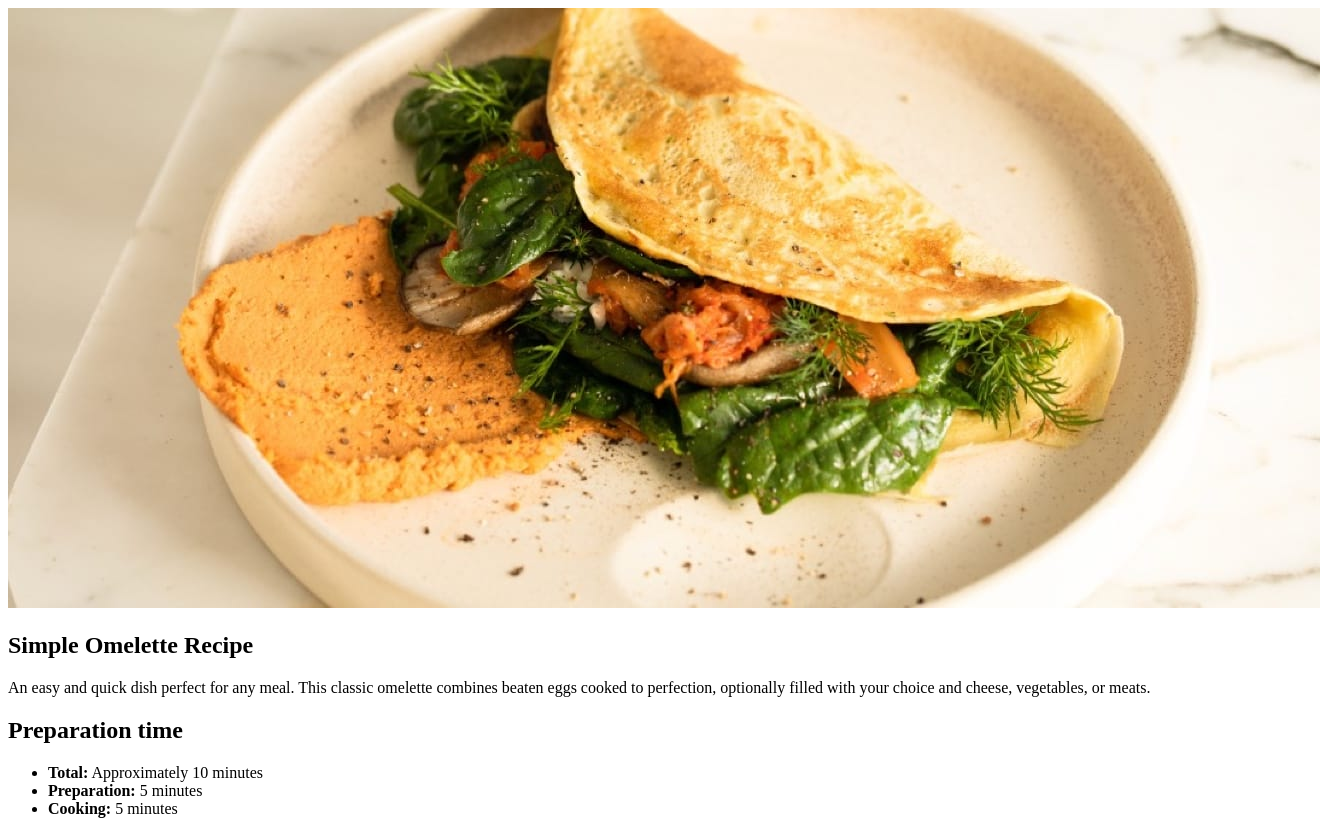
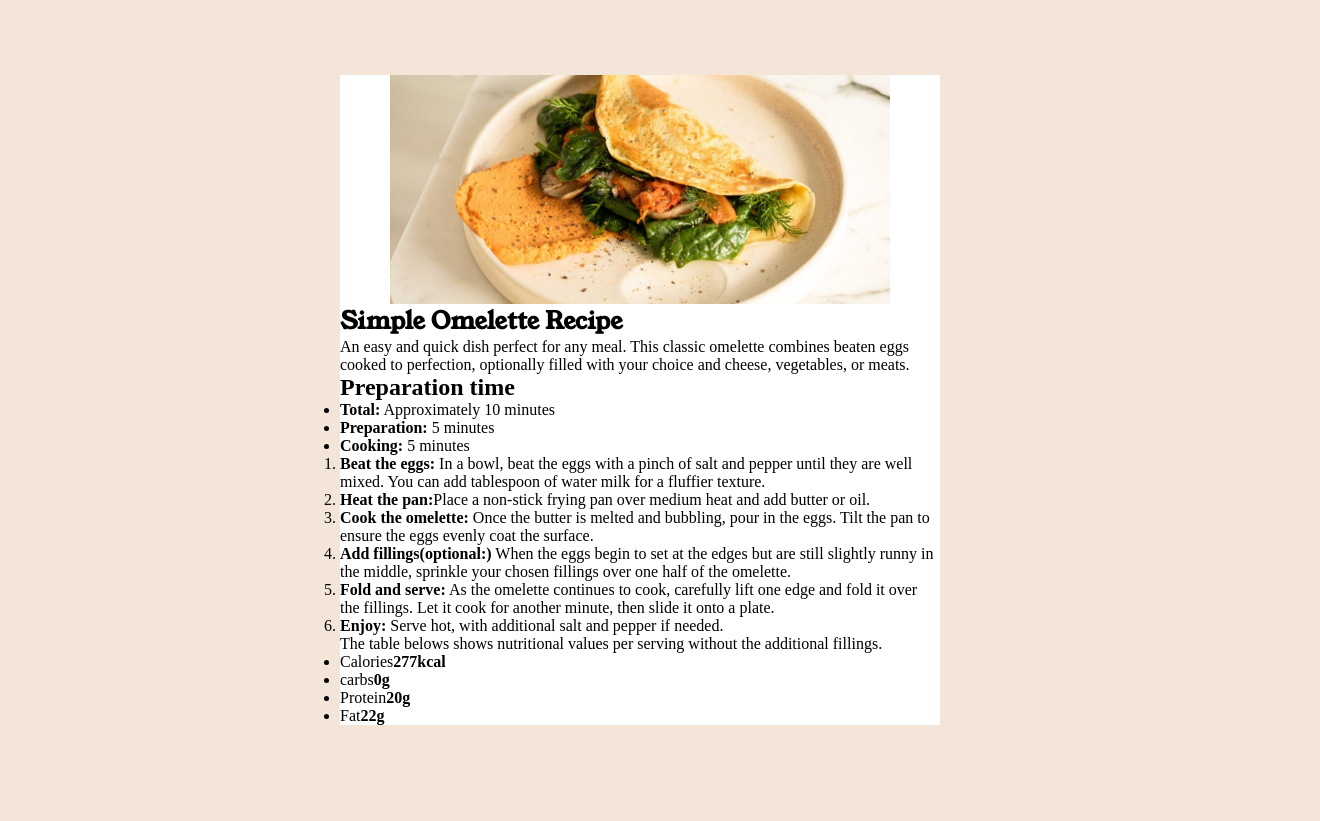
Before and after one commit to devmork/Recipe-Page, a plain HTML site: page index.html in a window 1280 px wide. Shown: the top 821 px of the page, 1320 px wide, since content can reach past the window. After the commit the page ends 800 px from the top, so only its background shows below. Drawn offline with Linux system fonts and the light colour scheme.

Commit message:
Centered the content

```diff
--- a/index.html
+++ b/index.html
@@ -3,20 +3,24 @@
   <head>
     <meta charset="UTF-8">
     <meta name="viewport" content="width=device-width, initial-scale=1.0">
+    <link rel="stylesheet" href="./src/css/style.css">
     <title>Document</title>
   </head>
   <body>
     <main>
-      <section class="recipe-description">
-        <img src="./public/assets/images/image-omelette.jpeg" alt="Omelette Picture">
-        <h1 class="recipe-title">
+      <article>
+        <section class="recipe-hero-section">
+          <div class="omelette-picture-container">
+            <img src="./public/assets/images/image-omelette.jpeg" alt="Omelette Picture" class="omelette-picture-jpeg">
+          </div>
+          <h1 class="recipe-name">
             Simple Omelette Recipe
           </h1>
           <p class="recipe-description">
             An easy and quick dish perfect for any meal. This classic omelette combines beaten eggs cooked to perfection, optionally filled with your choice and cheese, vegetables, or meats.
           </p>
         </section>
-      <section class="preparation-time">
+        <section class="preparation-time-section">
           <h2>Preparation time</h2>
           <ul class="preparation-title">
             <li class="preparation-list">
@@ -30,7 +34,7 @@
             </li>
           </ul>
         </section>
-      <section class="recipe-instructions">
+        <section class="recipe-instructions-section">
           <ol>
             <li class="instruction-list"><b>Beat the eggs:</b> In a bowl, beat the eggs with a pinch of salt and pepper until they are well mixed. You can add tablespoon of water milk for a fluffier texture.</li>
             <li class="instruction-list"><b>Heat the pan:</b>Place a non-stick frying pan over medium heat and add butter or oil.</li>
@@ -40,7 +44,7 @@
             <li class="instruction-list"><b>Enjoy: </b> Serve hot, with additional salt and pepper if needed.</li>
           </ol>
         </section>
-      <section class="recipe-nutrition">
+        <section class="recipe-nutrition-section">
           <p class="nutrition-direction">
             The table belows shows nutritional values per serving without the additional fillings.
           </p>
@@ -51,6 +55,7 @@
             <li>Fat<b>22g</b></li>
           </ul>
         </section>
+      </article>
     </main>
   </body>
 </html>
--- a/src/css/style.css
+++ b/src/css/style.css
@@ -0,0 +1,92 @@
+* {
+  margin: 0;
+  padding: 0;
+  box-sizing: border-box;
+
+}
+
+
+@font-face {
+  font-family: 'YoungSerif Regular';
+  src: url(/public/assets/fonts/young-serif/YoungSerif-Regular.ttf);
+}
+
+@font-face {
+  font-family: 'Outfit Black';
+  src: url(/public/assets/fonts/outfit/static/Outfit-Black.ttf);
+}
+
+@font-face {
+  font-family: 'Outfit Bold';
+  src: url(/public/assets/fonts/outfit/static/Outfit-Bold.ttf);
+}
+
+@font-face {
+  font-family: 'Outift ExtraBold';
+  src: url(/public/assets/fonts/outfit/static/Outfit-ExtraBold.ttf);
+}
+
+@font-face {
+  font-family: 'Outfit ExtraLight';
+  src: url(/public/assets/fonts/outfit/static/Outfit-ExtraLight.ttf);
+}
+
+@font-face {
+  font-family: 'Outfit Light';
+  src: url(/public/assets/fonts/outfit/static/Outfit-Light.ttf);
+}
+
+@font-face {
+  font-family: 'Outfit Medium';
+  src: url(/public/assets/fonts/outfit/static/Outfit-Medium.ttf);
+}
+
+
+body {
+  background-color: hsl(30, 54%, 90%);
+
+}
+
+main {
+  min-height: 100vh;
+  max-width: 100%;
+  display: grid;
+  place-content: center;
+
+}
+
+
+article {
+  display: grid;
+  place-content: center;
+  max-width: 37.5rem;
+  background-color: #ffff;
+
+}
+
+.recipe-hero-section {
+  display: grid;
+  place-content: center;
+
+}
+
+
+/*Recipe Hero Section*/
+
+
+.omelette-picture-container {
+  display: grid;
+  place-items: center;
+
+}
+
+.omelette-picture-jpeg {
+  max-width: 31.25rem;
+}
+
+
+.recipe-name {
+  font-family: 'YoungSerif Regular';
+  font-size: 1.5rem;
+
+}
```
Lines whose indentation alone changed are shown as unchanged.
